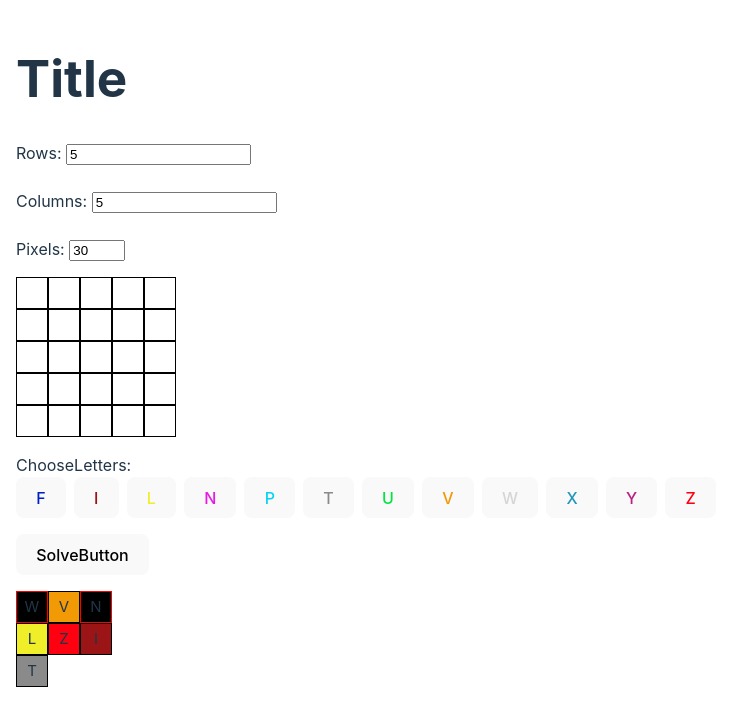
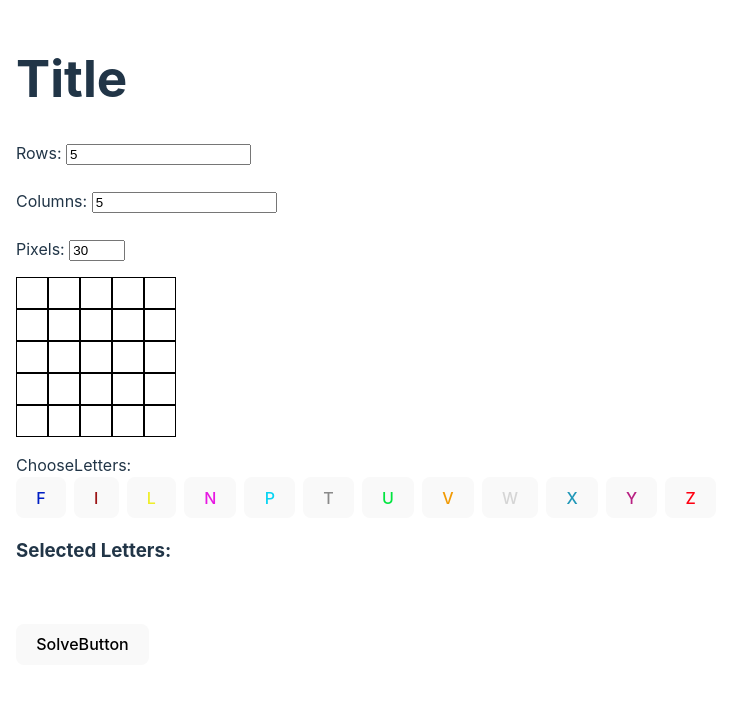
Before and after one commit to GeorgeFkd/uom-serres-hackathon, a React (Vite) app: page / in a window 1280 px wide. Shown: the top 726 px of the page, without its empty margins (0-742 px from the left). Built offline with nearby package versions, Linux system fonts and the light colour scheme.

Commit message:
implemented the api request only the letters left to color properly

```diff
--- a/src/App.tsx
+++ b/src/App.tsx
@@ -6,6 +6,7 @@ import SolveButton from './components/SolveButton'
 import DisplaySolution from './components/DisplaySolution'
 import BlankCanvas from './components/BlankCanvas'
 import ChooseLetters from './components/ChooseLetters'
+import ShowSelectedLetters from './components/ShowSelectedLetters'
 
 type CellData = {
   size: number,
@@ -15,12 +16,24 @@ type CellData = {
   letter: string,
 }
 
-
+let api_port = "5000"
+let api_route = "solve"
 function App() {
   const [rows, setRows] = useState(5)
   const [columns, setColumns] = useState(5)
   const [pixels, setPixels] = useState(30)
   const [letterList, setLetterList] = useState<string[]>([])
+  const [holes, setHoles] = useState<number[]>([])
+  const [result, setResult] = useState<CellData[]>([])
+  const handleCellClick = (index: number) => {
+    console.log("cell clicked", index)
+    if (holes.includes(index)) {
+      setHoles(holes.filter((hole) => hole !== index))
+    } else {
+      setHoles([...holes, index])
+    }
+  }
+
   const cellsData: CellData[] = [
     {
       size: pixels,
@@ -73,8 +86,55 @@ function App() {
     },
   ]
 
-  const sendRequest = () => {
+  const sendRequest = async () => {
     console.log("send request")
+    // convert index of holes to x,y
+    const x_values = holes.map((hole) => hole % columns)
+    const y_values = holes.map((hole) => Math.floor(hole / columns))
+    if (x_values.length !== y_values.length) {
+      throw Error("x_values.length !== y_values.length")
+    }
+    let holes_coordinates: number[][] = []
+    for (let i = 0; i < x_values.length; i++) {
+      holes_coordinates.push([x_values[i], y_values[i]])
+    }
+
+
+    // console.log("holes_coordinates", holes_coordinates)
+    const data = {
+      rows: rows,
+      columns: columns,
+      letterList: letterList,
+      holes
+    }
+
+    const response = await fetch("https://api.github.com", {
+      method: "POST",
+      headers: {
+        "Content-Type": "application/json"
+      },
+      body: JSON.stringify(data),
+    })
+
+    // console.log("response", response)
+    const resultOfSolution = await response.json()
+    const dummy = "FFLLΙ YFFLΙ ΥFTLΙ ΥΥTLΙ ΥΤΤΤΙ"
+    //convert this to cell data
+    const total_result = Array.from(dummy.replace(/ /g, "")).map((letter, index) => {
+      return {
+        size: pixels,
+        bgcolor: "red",
+        isRemovedForHole: false,
+        index: index,
+        letter: letter
+      }
+    })
+    console.log("TOTAL RESULT IS", total_result)
+
+    setResult(total_result)
+    // update state with response
+
+    // console.log("data", data)
   }
 
 
@@ -82,10 +142,12 @@ function App() {
     <div style={{ width: "100vw", height: "100vh", justifyContent: "center", alignItems: "center", flexDirection: "column", padding: "1rem" }}>
       <Title />
       <InputsForCanvas columns={columns} pixels={pixels} rows={rows} setColumns={setColumns} setPixels={setPixels} setRows={setRows} />
-      <BlankCanvas cellSize={pixels} colorForHoles='black' columns={columns} rows={rows} />
+      <BlankCanvas cellSize={pixels} colorForHoles='black' columns={columns} rows={rows} handleCellClick={handleCellClick} />
       <ChooseLetters letterList={letterList} setLetterList={setLetterList} />
+      <ShowSelectedLetters letterList={letterList} />
+      <br />
       <SolveButton onClick={(e) => sendRequest()} />
-      <DisplaySolution cellsData={cellsData} />
+      <DisplaySolution cellsData={result} columns={columns} rows={rows} />
     </div>
   )
 }
--- a/src/components/BlankCanvas.tsx
+++ b/src/components/BlankCanvas.tsx
@@ -4,10 +4,11 @@ type Props = {
     rows: number,
     columns: number,
     colorForHoles: string,
-    cellSize: number
+    cellSize: number,
+    handleCellClick: (index: number) => void
 }
 
-function BlankCanvas({ rows, columns, colorForHoles, cellSize }: Props) {
+function BlankCanvas({ rows, columns, colorForHoles, cellSize, handleCellClick }: Props) {
     //dummy data for Cells
 
     const maxHeight = 500
@@ -25,7 +26,7 @@ function BlankCanvas({ rows, columns, colorForHoles, cellSize }: Props) {
     return (
         <div style={{ display: "flex", marginTop: "1rem" }}>
             <div style={style}>
-                {Array.from(Array(rows * columns).keys()).map((index) => { return <Cell holeColor="black" size={cellSize} bgcolor={"white"} isRemovedForHole={false} index={index} letter={""} /> })}
+                {Array.from(Array(rows * columns).keys()).map((index) => { return <Cell holeColor="black" size={cellSize} bgcolor={"white"} isRemovedForHole={false} index={index} letter={""} handleCellClick={handleCellClick} /> })}
                 {/* {cellsData.map((cellData) => { return <Cell size={maxHeight / rows} bgcolor={cellData.bgcolor} isRemovedForHole={cellData.isRemovedForHole} index={cellData.index} letter={cellData.letter} /> })} */}
             </div>
         </div>
--- a/src/components/Canvas.tsx
+++ b/src/components/Canvas.tsx
@@ -1,7 +1,5 @@
 import React, { useState } from 'react'
 
-const rows = 5
-const columns = 3
 
 
 export type CellData = {
@@ -14,7 +12,7 @@ export type CellData = {
 }
 
 const size = 20
-function Canvas({ cellsData }: { cellsData: CellData[], holeColor: string }) {
+function Canvas({ cellsData, handleCellClick, rows, columns }: { cellsData: CellData[], holeColor: string, rows: number, columns: number, handleCellClick: (index: number) => void }) {
     //dummy data for Cells
 
     const maxHeight = 500
@@ -33,13 +31,17 @@ function Canvas({ cellsData }: { cellsData: CellData[], holeColor: string }) {
         <div style={{ display: "flex", marginTop: "1rem" }}>
             <div style={style}>
 
-                {cellsData.map((cellData) => { return <span><Cell holeColor='black' size={cellData.size} bgcolor={cellData.bgcolor} isRemovedForHole={cellData.isRemovedForHole} index={cellData.index} letter={cellData.letter} /></span> })}
+                {cellsData.map((cellData) => {
+                    console.log(cellData)
+                    return <span><Cell holeColor='black' size={cellData.size} key={cellData.letter + "1"} bgcolor={cellData.bgcolor} isRemovedForHole={cellData.isRemovedForHole} index={cellData.index} letter={cellData.letter} handleCellClick={(e) => console.log("nothing")
+                    } /></span>
+                })}
             </div>
         </div>
     )
 }
 
-export function Cell({ size = 20, bgcolor = "white", isRemovedForHole, holeColor, letter }: CellData & { holeColor: string }) {
+export function Cell({ size = 20, bgcolor = "white", isRemovedForHole, holeColor, letter, index, handleCellClick }: CellData & { holeColor: string, handleCellClick: (index: number) => void }) {
     const [isRemoved, setIsRemoved] = useState<boolean | null>(isRemovedForHole)
     const supportedLetters = ["F", "I", "L", "N", "P", "T", "U", "V", "W", "X", "Y", "Z"]
     const letterColors = [
@@ -53,12 +55,26 @@ export function Cell({ size = 20, bgcolor = "white", isRemovedForHole, holeColor
         "#f19a05",
         "#d5d5d5",
         "#2097b8",
-        "#b82082",
+        "b82082",
         "#ff0011",
     ]
+    let the_index = -1;
+    for (let i = 0; i < supportedLetters.length; i++) {
+        if (letter === supportedLetters[i]) {
+            console.log("letter is: ", letter, "and color is: ", letterColors[i])
+            the_index = i;
+        }
+    }
 
-    const theBgColorIfLetter = supportedLetters.includes(letter) ? letterColors[supportedLetters.indexOf(letter)] : bgcolor
+    let theBgColorIfLetter;
+    if (index === -1) {
+        theBgColorIfLetter = 'white'
+    } else {
+        theBgColorIfLetter = letterColors[the_index]
+    }
 
+    // const theBgColorIfLetter = index === -1 ? 'white' : supportedLetters[the_index]
+    console.log("This is: ", letter, "painted with color: ", theBgColorIfLetter)
     return (
         <div style={{
             fontSize: size / 2,
@@ -70,7 +86,10 @@ export function Cell({ size = 20, bgcolor = "white", isRemovedForHole, holeColor
             justifyContent: "center",
             border: `1px solid ${isRemoved ? "red" : "black"}`,
             backgroundColor: `${isRemoved ? holeColor : theBgColorIfLetter}`
-        }} onClick={(e) => setIsRemoved(prev => !prev)}>{letter}</div>
+        }} onClick={(e) => {
+            setIsRemoved(prev => !prev)
+            handleCellClick(index)
+        }}>{letter}</div>
     )
 }
 
--- a/src/components/DisplaySolution.tsx
+++ b/src/components/DisplaySolution.tsx
@@ -10,30 +10,28 @@ type CellData = {
 }
 const size = 20;
 
-function DisplaySolution({ cellsData }: { cellsData: CellData[] }) {
+function DisplaySolution({ cellsData, rows, columns }: { cellsData: CellData[], rows: number, columns: number }) {
 
     const solution = "FFFFF FFFFF FFFFF FFFFF FFFFF"
-    const rows = solution.split(" ").length;
-    const columns = solution.split(" ")[0].length;
+
     const solutionArray = Array.from(solution.replace(/ /g, ""))
     const maxHeight = 500
     const maxWidth = 750
-    console.log(solutionArray)
-    const style = {
-        display: 'grid',
-        gridAutoColumns: "max-content",
-        gap: 0,
-        gridAutoRows: "max-content",
-        gridTemplateColumns: `repeat(${columns}, 1fr)`,
-        gridTemplateRows: `repeat(${rows}, 1fr)`,
-        maxHeight: maxHeight,
-        maxWidth: maxWidth
-    };
+    console.log("HERE", rows, columns)
+    // const style = {
+    //     display: 'grid',
+    //     // gridAutoColumns: "max-content",
+    //     gap: 0,
+    //     // gridAutoRows: "max-content",
+    //     gridTemplateColumns: `repeat(${columns}, 1fr)`,
+    //     gridTemplateRows: `repeat(${rows}, 1fr)`,
+
+    // };
 
 
 
     return (
-        <div style={style}><Canvas cellsData={cellsData} holeColor='yellow' /></div>
+        <div style={{ padding: "1rem" }}><Canvas cellsData={cellsData} holeColor='yellow' handleCellClick={(e) => console.log("nothing")} columns={columns} rows={rows} /></div >
     )
 }
 
--- /dev/null
+++ b/src/components/ShowSelectedLetters.tsx
@@ -0,0 +1,14 @@
+import React from 'react'
+
+function ShowSelectedLetters({ letterList }: { letterList: string[] }) {
+    return (
+        <>
+            <h3>Selected Letters:</h3>
+            {letterList.map((letter) => {
+                return <span style={{ fontSize: "1.2rem" }}>{letter}-</span>
+            })}
+        </>
+    )
+}
+
+export default ShowSelectedLetters
--- a/src/components/SolveButton.tsx
+++ b/src/components/SolveButton.tsx
@@ -2,7 +2,7 @@ import React from 'react'
 
 function SolveButton({ onClick }: { onClick: (e: any) => void }) {
   return (
-    <button onClick={onClick}>SolveButton</button>
+    <button onClick={onClick} style={{ marginTop: "1rem" }}>SolveButton</button>
   )
 }
 
```
